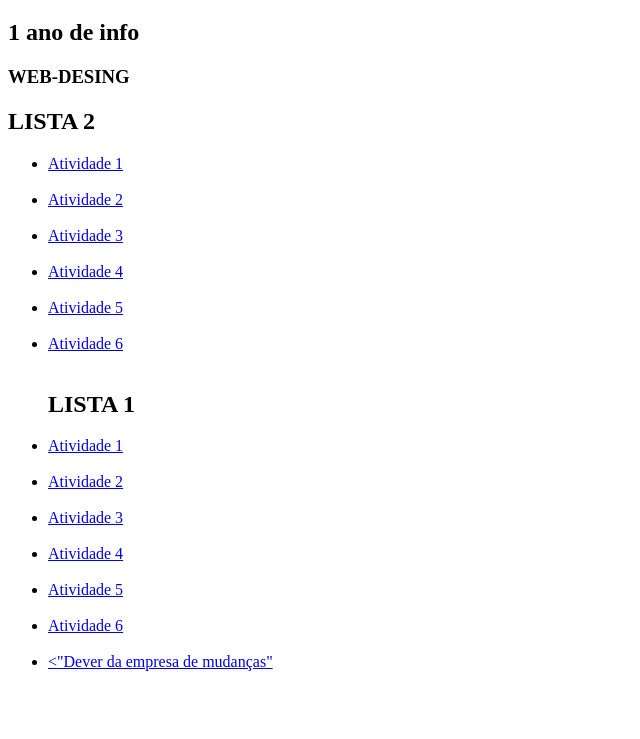
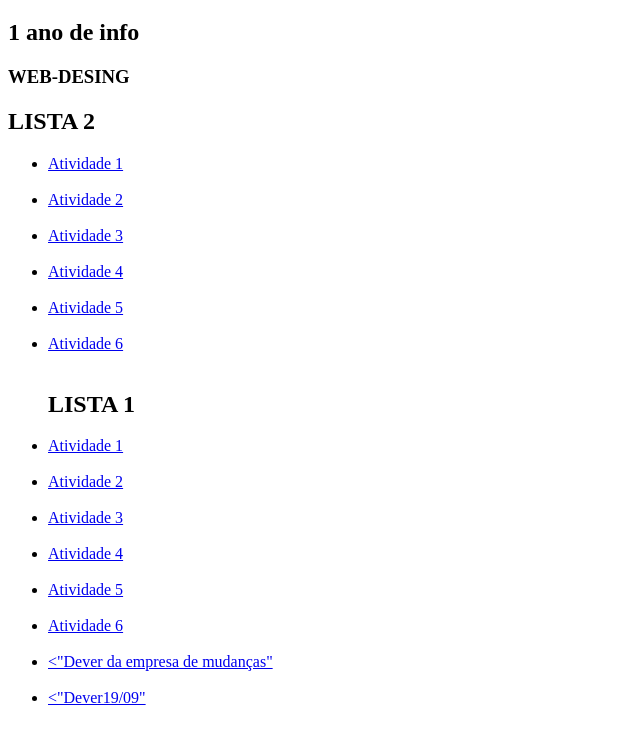
Before and after one commit to M1gu3LNunes/M1gu3LNunes.github.io, a plain HTML site: page index.html in a window 1280 px wide. Shown: the part 61-800 px from the top of the page, without its empty margins (0-640 px from the left). Drawn offline with Linux system fonts and the light colour scheme.

Commit message:
Update index.html

```diff
--- a/index.html
+++ b/index.html
@@ -41,6 +41,8 @@
 
 <br>
  <li><a href="aula10/index.html"><"Dever da empresa de mudanças"</a></li>
+    <br>
+ <li><a href="iridium/index"><"Dever19/09"</a></li>
 </ul>
 
     </section>
```
